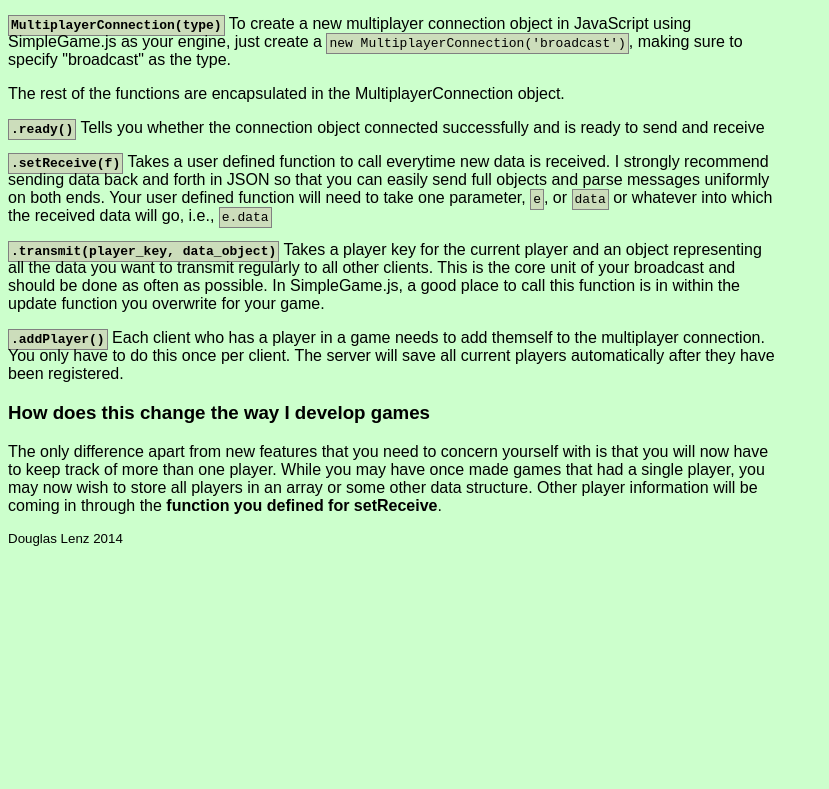
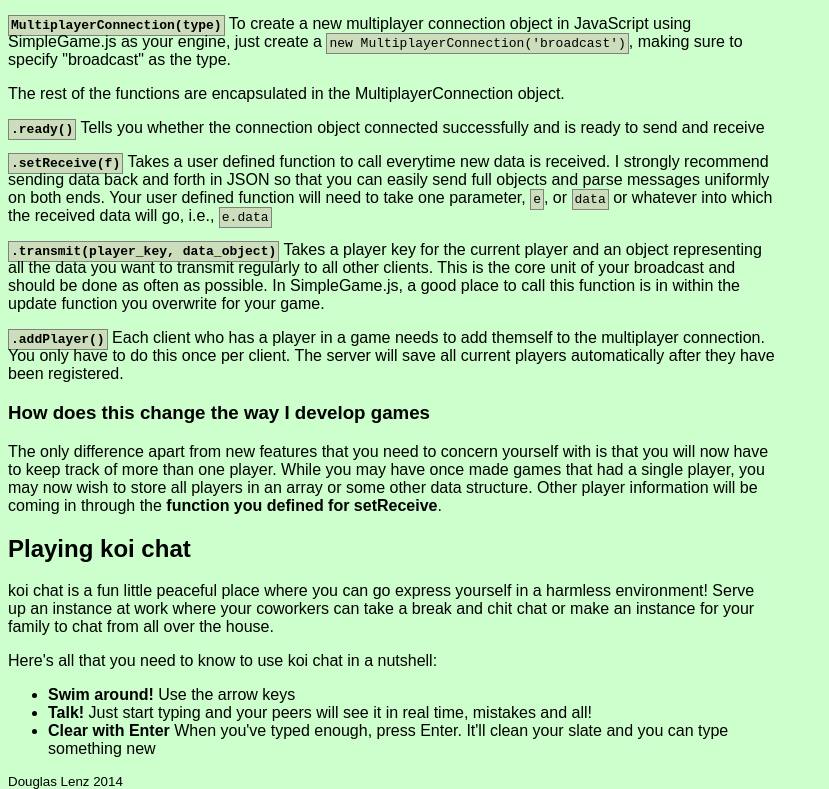
Before and after one commit to thedouglenz/simpleNet, a plain HTML site: page help/manual.html in a window 1280 px wide. Shown: the part 733-1522 px from the top of the page, without its empty margins (0-829 px from the left). Before the commit the page ends 1279 px from the top, so only its background shows below. Drawn offline with Linux system fonts and the light colour scheme.

Commit message:
Changes to the manual

```diff
--- a/help/manual.html
+++ b/help/manual.html
@@ -48,6 +48,15 @@
 			<h3>How does this change the way I develop games</h3>
 			<p> The only difference apart from new features that you need to concern yourself with is that you will now have to keep track of more than one player. While you may have once made games that had a single player, you may now wish to store all players in an array or some other data structure. Other player information will be coming in through the <strong>function you defined for setReceive</strong>.
 
+			<h2>Playing koi chat</h2>
+			<p>koi chat is a fun little peaceful place where you can go express yourself in a harmless environment! Serve up an instance at work where your coworkers can take a break and chit chat or make an instance for your family to chat from all over the house.</p>
+			<p>Here's all that you need to know to use koi chat in a nutshell:</p>
+			<ul>
+				<li> <strong> Swim around! </strong> Use the arrow keys </li>
+				<li> <strong> Talk! </strong> Just start typing and your peers will see it in real time, mistakes and all! </li>
+				<li> <strong> Clear with Enter </strong> When you've typed enough, press Enter. It'll clean your slate and you can type something new</li>
+			</ul>
+
 		</div>
 
 	<small>Douglas Lenz 2014</small>
```
